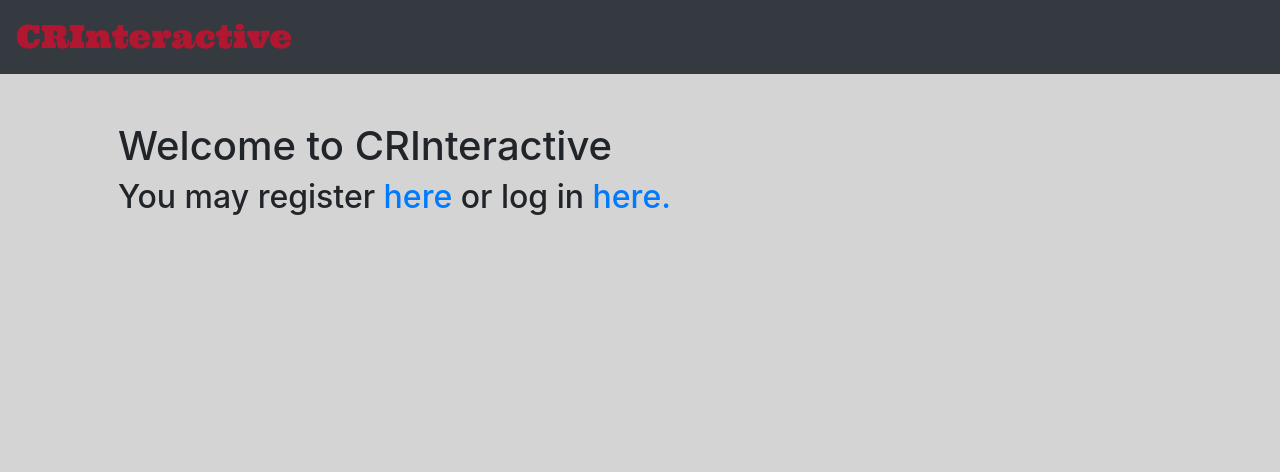
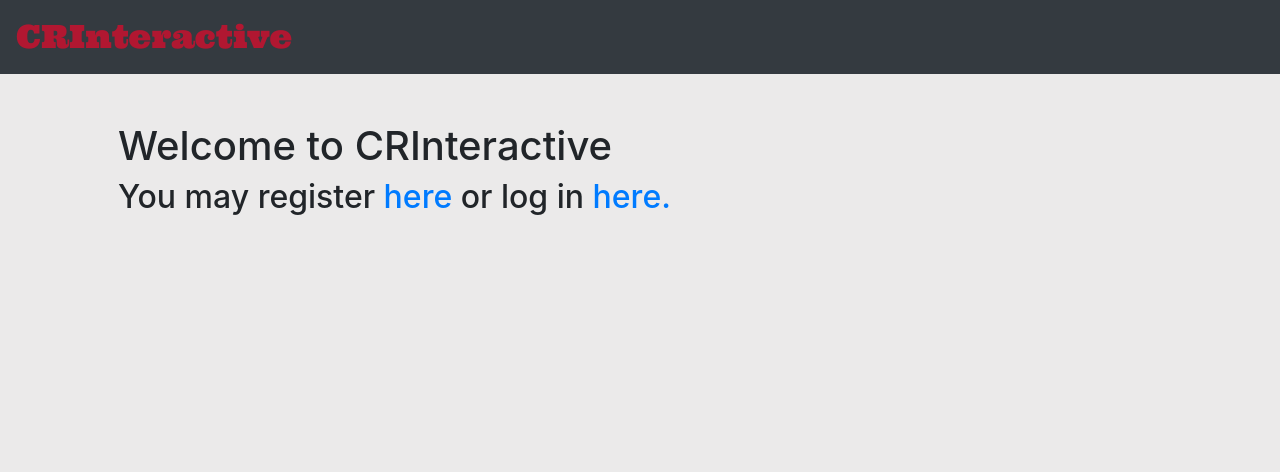
Before and after one commit to hectorastrom/CRInteractive, a Flask app: page / in a window 1280 px wide. Shown: the top 472 px of the page. Run offline with Flask 2, Linux system fonts and the light colour scheme.

Commit message:
Changed background styling

```diff
--- a/static/styles.css
+++ b/static/styles.css
@@ -24,5 +24,5 @@
 
 body
 {
-    background-color: rgb(212, 212, 212);
+    background-color: rgb(235, 234, 234);
 }
```
